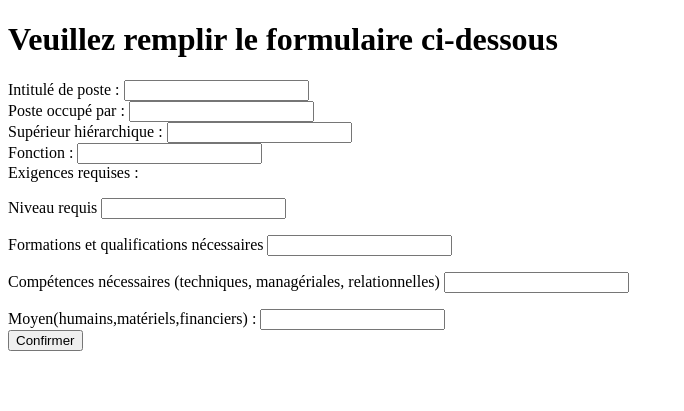
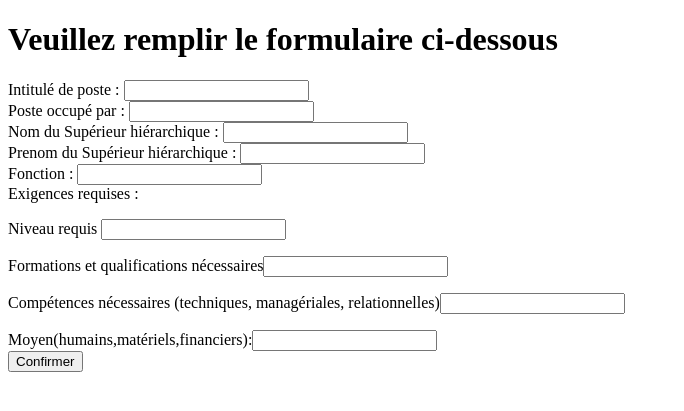
Before and after one commit to hery00/Projet-Organigramme, a CodeIgniter app: page /Projet-Organigramme/index.php/form/form_poste in a window 1280 px wide. Shown: the top 411 px of the page, without its empty margins (0-684 px from the left). Run offline with CodeIgniter, Linux system fonts and the light colour scheme.

Commit message:
fiche de poste mise a jour

```diff
--- a/ci306/application/controllers/Form.php
+++ b/ci306/application/controllers/Form.php
@@ -17,16 +17,19 @@ class Form extends CI_Controller
 
         $intitule_poste=$this->input->post('intitule_poste');
         $poste_occup=$this->input->post('poste_occup');
-        $sup_h=$this->input->post('sup_h');
+        $sup_h_nom=$this->input->post('sup_h_nom');
+        $sup_h_prenom=$this->input->post('sup_h_prenom');
         $fonction=$this->input->post('fonction');
-        $exigences=$this->input->post('exigences');
+        $niveau=$this->input->post('niveau');
+        $formations=$this->input->post('formations');
+        $competences=$this->input->post('competences');
         $moyen=$this->input->post('moyen');
 
 
         if (!empty($intitule_poste) && !empty($poste_occup) && !empty($sup_h))
         {
             $this->load->model('Mform');
-            $this->Mform->rempli_form($intitule_poste,$poste_occup,$sup_h,$fonction,$exigences,$moyen);
+            $this->Mform->rempli_form($intitule_poste,$poste_occup,$sup_h,$fonction,$niveau,$formations,$competences,$moyen);
             redirect('fiche/form_fiche');
         }
         else
--- a/ci306/application/views/Page/Formulaire.php
+++ b/ci306/application/views/Page/Formulaire.php
@@ -12,16 +12,17 @@
         <div class="titre">
             <h1> Veuillez remplir le formulaire ci-dessous</h1>
         </div>
-        <div class="intitule">Intitulé de poste : <input type="text"> </div>
-        <div class="poste">Poste occupé par : <input type="text"> </div>
-        <div class="sup">Supérieur hiérarchique : <input type="text"> </div>
-        <div class="fonction">Fonction : <input type="text"> </div>
+        <div class="intitule">Intitulé de poste : <input type="text" name="intitule_poste"> </div>
+        <div class="poste">Poste occupé par : <input type="text" name="poste_occup"> </div>
+        <div class="sup"> Nom du Supérieur hiérarchique : <input type="text" name="sup_h_nom"> </div>
+        <div class="sup">Prenom du Supérieur hiérarchique : <input type="text" name="sup_h_prenom"> </div>
+        <div class="fonction">Fonction : <input type="text" name="fonction"> </div>
         <div class="intitule">Exigences requises :
-            <p>Niveau requis <input type="text"></p>
-            <p>Formations et qualifications nécessaires   <input type="text"></p>
-            <p>Compétences nécessaires (techniques, managériales, relationnelles) <input type="text"></p>
+            <p>Niveau requis <input type="text" name="niveau"></p>
+            <p>Formations et qualifications nécessaires<input type="text" name="formations"></p>
+            <p>Compétences nécessaires (techniques, managériales, relationnelles)<input type="text" name="competences"></p>
         </div>
-        <div class="moyen">Moyen(humains,matériels,financiers) : <input type="text"> </div>
+        <div class="moyen">Moyen(humains,matériels,financiers):<input type="text" name="moyen"> </div>
         <button class="btn">Confirmer</button>
     </div>
 </body>
```
Also changed, not shown: ci306/application/models/DATABASE.sql (+6 -3 lines), ci306/application/models/Mform.php (+4 -3 lines), 7 other files.
